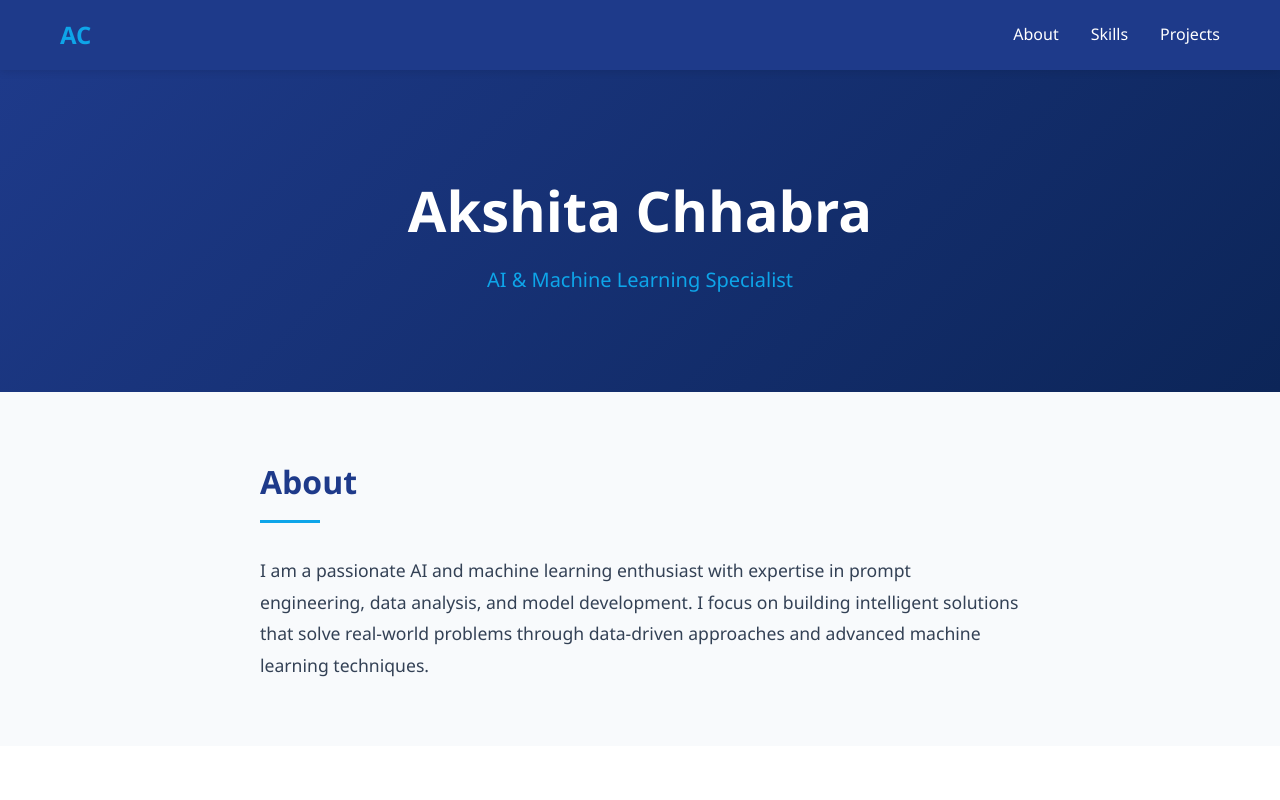
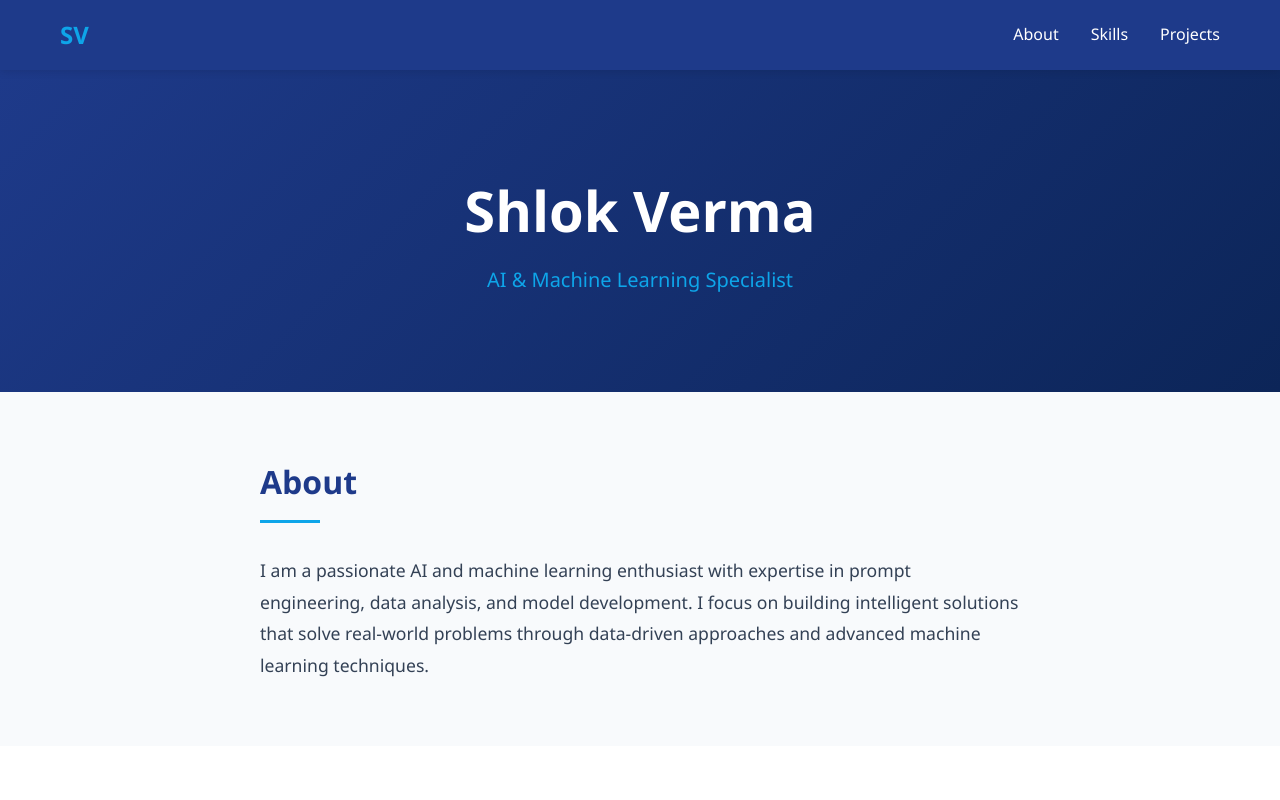
Before and after one commit to Shlok2207/PE_Portfolio, a plain HTML site: page index.html in a window 1280 px wide. Shown: the top 800 px of the page. Drawn offline with Linux system fonts and the light colour scheme.

Commit message:
Update portfolio details from Akshita to Shlok

```diff
--- a/index.html
+++ b/index.html
@@ -3,14 +3,14 @@
 <head>
     <meta charset="UTF-8">
     <meta name="viewport" content="width=device-width, initial-scale=1.0">
-    <title>Akshita Chhabra - Portfolio</title>
+    <title>Shlok Verma - Portfolio</title>
     <link rel="stylesheet" href="style.css">
 </head>
 <body>
     <header class="header">
         <nav class="navbar">
             <div class="nav-container">
-                <div class="logo">AC</div>
+                <div class="logo">SV</div>
                 <ul class="nav-menu">
                     <li><a href="#about" class="nav-link">About</a></li>
                     <li><a href="#skills" class="nav-link">Skills</a></li>
@@ -22,7 +22,7 @@
 
     <main>
         <section class="hero">
-            <h1>Akshita Chhabra</h1>
+            <h1>Shlok Verma</h1>
             <p class="tagline">AI & Machine Learning Specialist</p>
         </section>
 
@@ -86,7 +86,7 @@
 
     <footer class="footer">
         <div class="container">
-            <p>&copy; 2024 Akshita Chhabra. All rights reserved.</p>
+            <p>&copy; 2026 Shlok Verma. All rights reserved.</p>
         </div>
     </footer>
 </body>
```
